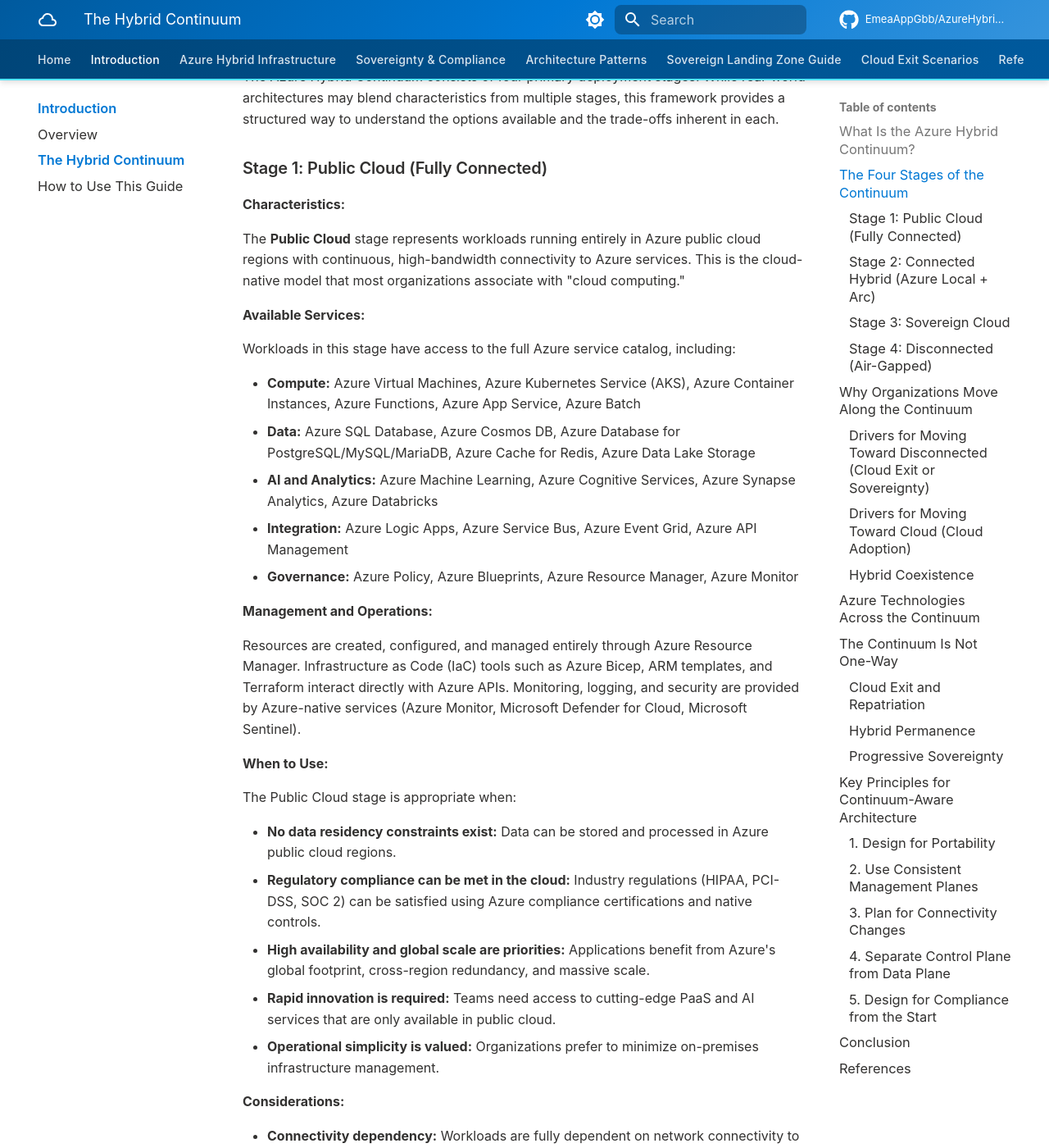
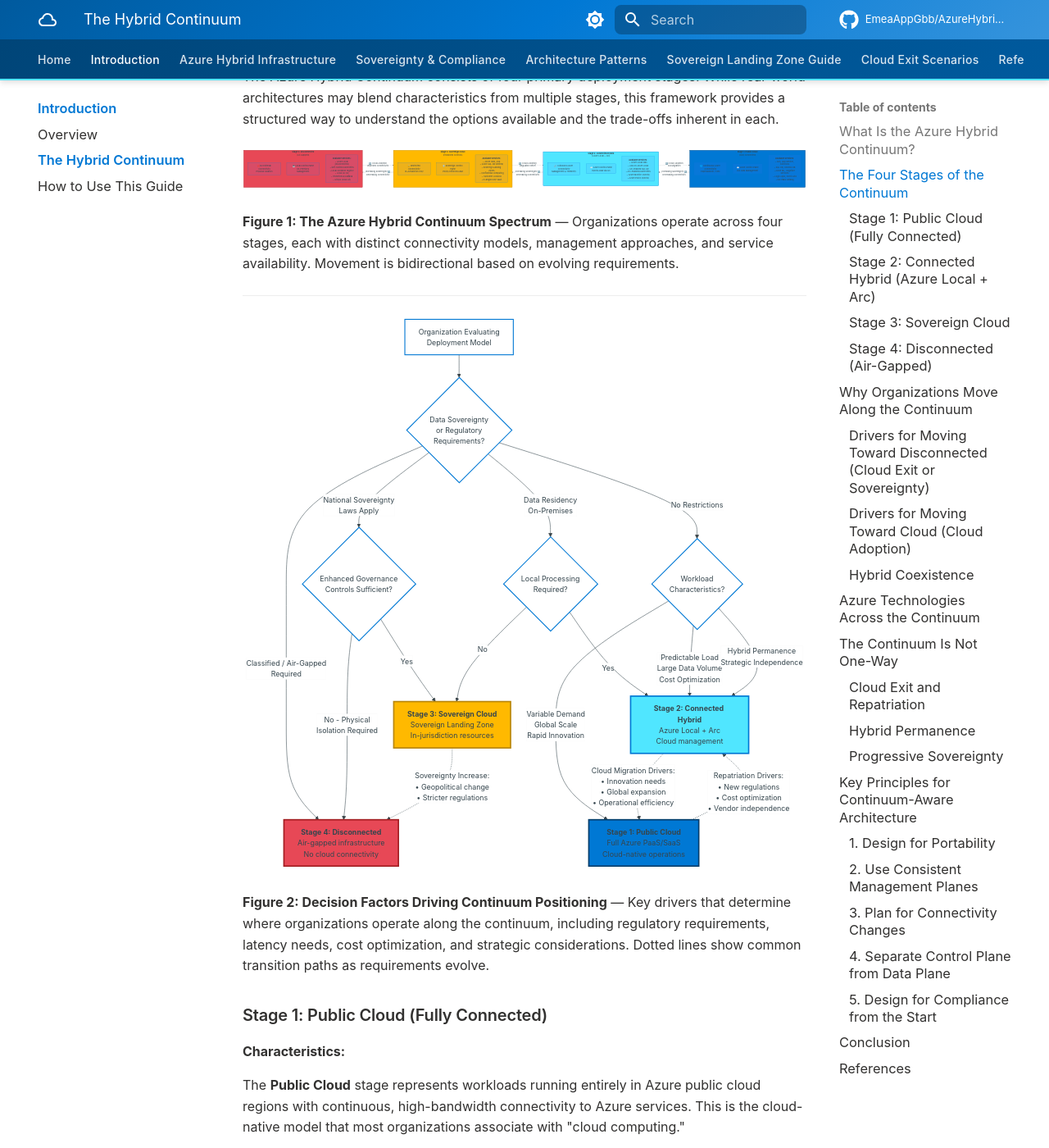
Before and after one commit to EmeaAppGbb/AzureHybridContinuumCookBook, an MkDocs documentation site: the page built from docs/01-introduction/02-the-hybrid-continuum.md, in a window 1280 px wide and 1400 px high, scrolled down 1289 px. Shown: the whole window at 82% size. Built offline with MkDocs 1.6.1 and Material for MkDocs 9.7.7, drawn with Linux system fonts in a browser that asks for light colours; some web fonts are replaced; comment, search, counter and statistics services are not loaded; part of the change alters nothing that is shown.

Commit message:
diagrams: add Hybrid Continuum spectrum and decision diagrams (P0-03)
Added two comprehensive Mermaid diagrams to the Hybrid Continuum documentation:

1. Main Spectrum Diagram: Visual representation of the four-stage continuum
   - Stage 1 (Public Cloud): Full Azure connectivity and PaaS catalog
   - Stage 2 (Connected Hybrid): Azure Local + Arc with hybrid management
   - Stage 3 (Sovereign Cloud): Enhanced controls with SLZ and restricted connectivity
   - Stage 4 (Disconnected): Air-gapped with local-only operations
   - Shows bidirectional movement and service availability at each stage
   - Uses color coding to distinguish deployment stages

2. Decision Factors Diagram: Decision tree showing key drivers
   - Maps regulatory, latency, cost, and strategic factors to continuum stages
   - Shows common transition paths between stages
   - Highlights repatriation and cloud adoption drivers

Both diagrams use graph LR/TD format with subgraphs for clarity and visual
hierarchy. Aligned with Azure architecture best practices.

Co-authored-by: Copilot <223556219+Copilot@users.noreply.github.com>

````diff
--- a/docs/01-introduction/02-the-hybrid-continuum.md
+++ b/docs/01-introduction/02-the-hybrid-continuum.md
@@ -23,7 +23,107 @@ Understanding where on the continuum your workloads operate — and designing th
 
 The Azure Hybrid Continuum consists of four primary deployment stages. While real-world architectures may blend characteristics from multiple stages, this framework provides a structured way to understand the options available and the trade-offs inherent in each.
 
-<!-- DIAGRAM: Hybrid Continuum spectrum diagram - will be added by Seldon -->
+```mermaid
+graph LR
+    subgraph Stage1["<b>Stage 1: Public Cloud</b><br/>(Fully Connected)"]
+        direction TB
+        S1_Conn["🌐 Continuous Azure Connectivity<br/>ExpressRoute / VPN"]
+        S1_Mgmt["☁️ Azure Control Plane<br/>Full ARM Management"]
+        S1_Svc["<b>Available Services:</b><br/>• AKS, App Service, Functions<br/>• SQL DB, Cosmos DB<br/>• Azure ML, Cognitive Services<br/>• Logic Apps, Event Grid<br/>• Full PaaS Catalog"]
+    end
+
+    subgraph Stage2["<b>Stage 2: Connected Hybrid</b><br/>(Azure Local + Arc)"]
+        direction TB
+        S2_Conn["🔗 Outbound Azure Connectivity<br/>Management & Telemetry"]
+        S2_Mgmt["☁️ Azure Control Plane<br/>Hybrid ARM via Arc"]
+        S2_Svc["<b>Available Services:</b><br/>• Azure Local VMs<br/>• AKS on Azure Local<br/>• Arc-enabled SQL MI<br/>• Arc-enabled Kubernetes<br/>• Azure Monitor (hybrid)<br/>• Azure Policy (hybrid)"]
+    end
+
+    subgraph Stage3["<b>Stage 3: Sovereign Cloud</b><br/>(Enhanced Controls)"]
+        direction TB
+        S3_Conn["🔒 Restricted Connectivity<br/>In-Jurisdiction Only"]
+        S3_Mgmt["🛡️ Sovereign Control Plane<br/>Policy-Enforced ARM"]
+        S3_Svc["<b>Available Services:</b><br/>• Azure VMs, AKS<br/>• Azure SQL DB (limited)<br/>• Sovereign Landing Zones<br/>• Confidential Computing<br/>• Customer Lockbox<br/>• In-Region Key Vault"]
+    end
+
+    subgraph Stage4["<b>Stage 4: Disconnected</b><br/>(Air-Gapped)"]
+        direction TB
+        S4_Conn["❌ No External Connectivity<br/>Physical Isolation"]
+        S4_Mgmt["💻 Local Control Plane<br/>On-Premises Management"]
+        S4_Svc["<b>Available Services:</b><br/>• Azure Local (disconnected)<br/>• Self-hosted Kubernetes<br/>• Local container registry<br/>• Local AD DS<br/>• Prometheus/Grafana<br/>• GitOps (local Git)"]
+    end
+
+    Stage1 -->|"Increasing Sovereignty ➡️<br/>Decreasing Connectivity"| Stage2
+    Stage2 -->|"Increasing Sovereignty ➡️<br/>Decreasing Connectivity"| Stage3
+    Stage3 -->|"Increasing Sovereignty ➡️<br/>Decreasing Connectivity"| Stage4
+
+    Stage4 -.->|"⬅️ Cloud Adoption<br/>Improved Connectivity"| Stage3
+    Stage3 -.->|"⬅️ Cloud Adoption<br/>Regulatory Relief"| Stage2
+    Stage2 -.->|"⬅️ Cloud Adoption<br/>Full Migration"| Stage1
+
+    classDef stage1Style fill:#0078d4,stroke:#003d6b,stroke-width:2px,color:#fff
+    classDef stage2Style fill:#50e6ff,stroke:#0078d4,stroke-width:2px,color:#000
+    classDef stage3Style fill:#ffb900,stroke:#b8860b,stroke-width:2px,color:#000
+    classDef stage4Style fill:#e74856,stroke:#a31e22,stroke-width:2px,color:#fff
+
+    class Stage1 stage1Style
+    class Stage2 stage2Style
+    class Stage3 stage3Style
+    class Stage4 stage4Style
+```
+
+**Figure 1: The Azure Hybrid Continuum Spectrum** — Organizations operate across four stages, each with distinct connectivity models, management approaches, and service availability. Movement is bidirectional based on evolving requirements.
+
+---
+
+```mermaid
+graph TD
+    Start["Organization Evaluating<br/>Deployment Model"]
+
+    Start --> RegQ{"Data Sovereignty<br/>or Regulatory<br/>Requirements?"}
+
+    RegQ -->|"Classified / Air-Gapped<br/>Required"| Disconnected["<b>Stage 4: Disconnected</b><br/>Air-gapped infrastructure<br/>No cloud connectivity"]
+
+    RegQ -->|"National Sovereignty<br/>Laws Apply"| SovQ{"Enhanced Governance<br/>Controls Sufficient?"}
+
+    SovQ -->|"Yes"| Sovereign["<b>Stage 3: Sovereign Cloud</b><br/>Sovereign Landing Zone<br/>In-jurisdiction resources"]
+
+    SovQ -->|"No - Physical<br/>Isolation Required"| Disconnected
+
+    RegQ -->|"Data Residency<br/>On-Premises"| LatencyQ{"Local Processing<br/>Required?"}
+
+    LatencyQ -->|"Yes"| Connected["<b>Stage 2: Connected Hybrid</b><br/>Azure Local + Arc<br/>Cloud management"]
+
+    LatencyQ -->|"No"| Sovereign
+
+    RegQ -->|"No Restrictions"| CostQ{"Workload<br/>Characteristics?"}
+
+    CostQ -->|"Variable Demand<br/>Global Scale<br/>Rapid Innovation"| PublicCloud["<b>Stage 1: Public Cloud</b><br/>Full Azure PaaS/SaaS<br/>Cloud-native operations"]
+
+    CostQ -->|"Predictable Load<br/>Large Data Volume<br/>Cost Optimization"| Connected
+
+    CostQ -->|"Hybrid Permanence<br/>Strategic Independence"| Connected
+
+    PublicCloud -.->|"Repatriation Drivers:<br/>• New regulations<br/>• Cost optimization<br/>• Vendor independence"| Connected
+
+    Connected -.->|"Cloud Migration Drivers:<br/>• Innovation needs<br/>• Global expansion<br/>• Operational efficiency"| PublicCloud
+
+    Sovereign -.->|"Sovereignty Increase:<br/>• Geopolitical change<br/>• Stricter regulations"| Disconnected
+
+    classDef decisionStyle fill:#fff,stroke:#0078d4,stroke-width:2px,color:#000
+    classDef stage1Style fill:#0078d4,stroke:#003d6b,stroke-width:3px,color:#fff
+    classDef stage2Style fill:#50e6ff,stroke:#0078d4,stroke-width:3px,color:#000
+    classDef stage3Style fill:#ffb900,stroke:#b8860b,stroke-width:3px,color:#000
+    classDef stage4Style fill:#e74856,stroke:#a31e22,stroke-width:3px,color:#fff
+
+    class Start,RegQ,SovQ,LatencyQ,CostQ decisionStyle
+    class PublicCloud stage1Style
+    class Connected stage2Style
+    class Sovereign stage3Style
+    class Disconnected stage4Style
+```
+
+**Figure 2: Decision Factors Driving Continuum Positioning** — Key drivers that determine where organizations operate along the continuum, including regulatory requirements, latency needs, cost optimization, and strategic considerations. Dotted lines show common transition paths as requirements evolve.
 
 ### Stage 1: Public Cloud (Fully Connected)
 
````
